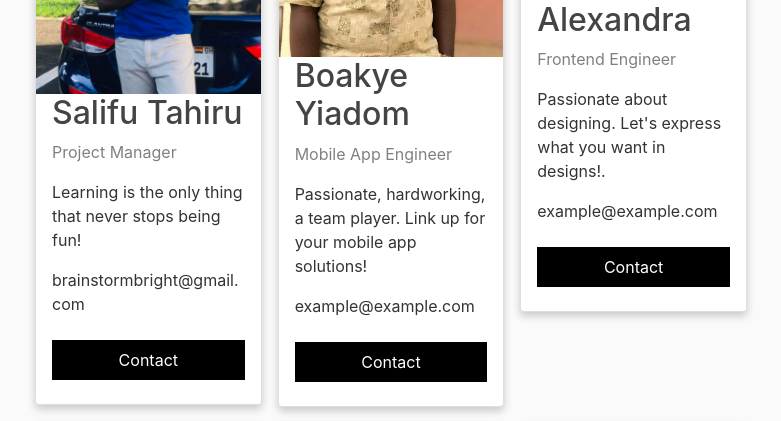
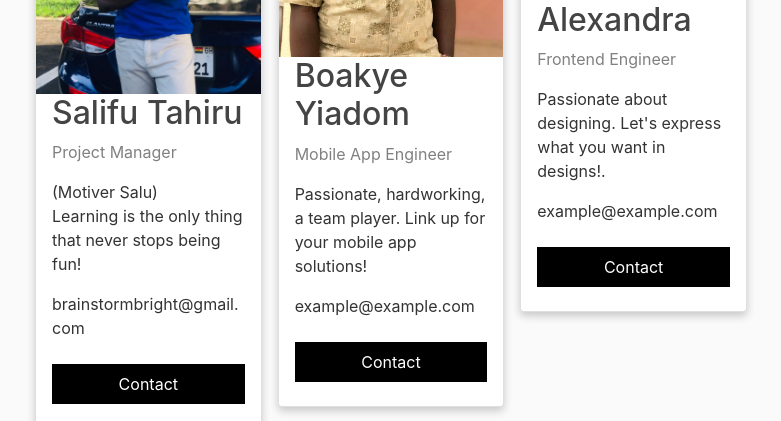
Before and after one commit to motiversalu/Touris19-Website, a Flask app: page /about in a window 1280 px wide. Shown: the part 647-1068 px from the top of the page, without its empty margins (59-840 px from the left). Run offline with Flask 2, Linux system fonts and the light colour scheme; some libraries are stand-ins or nearby versions.

Commit message:
further changes to about.html

```diff
--- a/templates/about.html
+++ b/templates/about.html
@@ -79,6 +79,7 @@ html {
       <div class="container2">
         <h2>Salifu Tahiru</h2>
         <p class="title">Project Manager</p>
+        (Motiver Salu)
         <p>Learning is the only thing that never stops being fun!</p>
         <p>brainstormbright@gmail.com</p>
         <p><button class="button">Contact</button></p>
```
